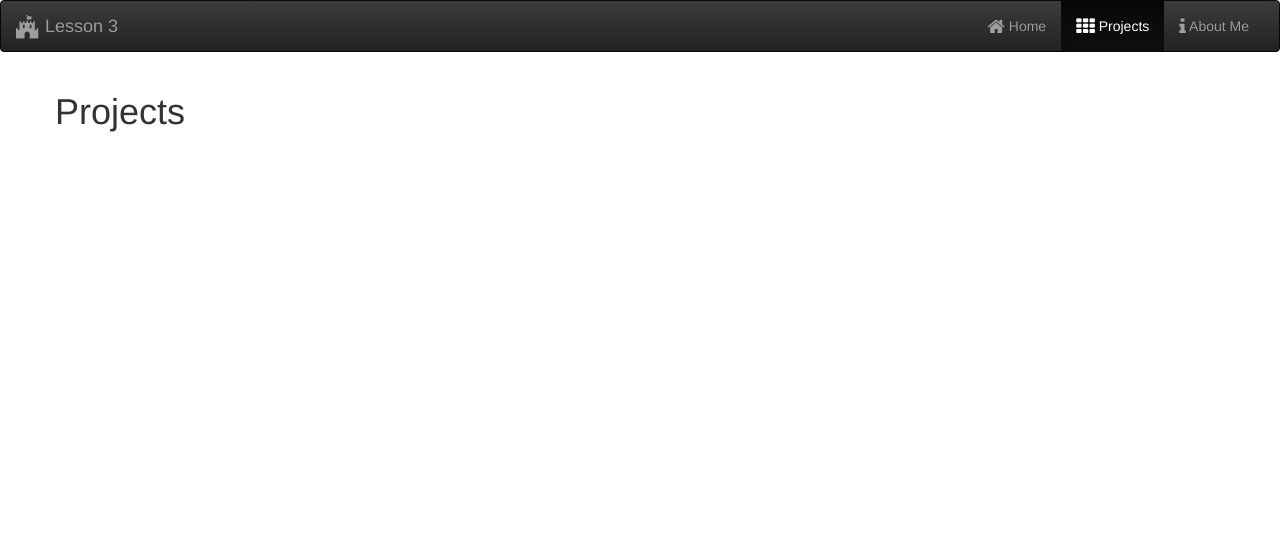
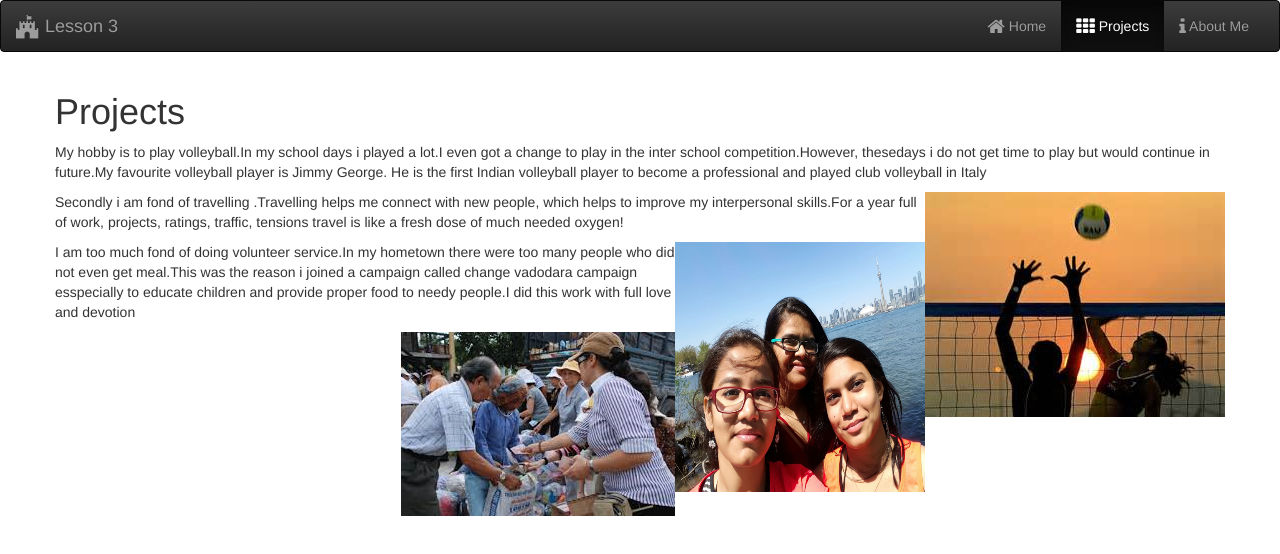
Before and after one commit to ThakkarNidhi/assignment1, a plain HTML site: page projects.html in a window 1280 px wide. Drawn offline with Linux system fonts and the light colour scheme; files whose address does not match are found by name.

Commit message:
added project page

```diff
--- a/Content/app.css
+++ b/Content/app.css
@@ -1 +1,6 @@
 /* custom css goes here */
+#project1{float:right}
+#project2{width:250px;height:250px}
+#log{width:450px;height:550px;float:right}
+#project2{float:right}
+#project3{float:right}
--- a/Scripts/app.js
+++ b/Scripts/app.js
@@ -9,15 +9,16 @@
     paragraphElements[0] = document.getElementById("paragraphOne");
     paragraphElements[1] = document.getElementById("paragraphTwo");
     paragraphElements[2] = document.getElementById("paragraphThree");
+    paragraphElements[3] = document.getElementById("paragraphFour");
 
     // define your paragraphs array;
     var paragraphs = [];
 
     // data for my pages
-    paragraphs[0] = "Hello I am Nidhi Thakkar.I am studying Software Engeering Technology at Centennial College progress campus ";
-    paragraphs[1] = "My mission is to  build a network of companies related to software, which will contribute to the development and wide spread usage of the company's software packages..";
-    paragraphs[2] = "for this mission i have come to canada leaving back my home country";
-
+    paragraphs[0] = "Hello I am Nidhi Thakkar.I am studying Software Engeering Technology at Centennial College progress campus.My mission is to  build a network of companies related to software, which will contribute to the development and wide spread usage of the company's software packages..for this mission i have come to canada leaving back my home country ";
+    paragraphs[1] = "My hobby is to play volleyball.In my school days i played a lot.I even got a change to play in the inter school competition.However, thesedays i do not get time to play but would continue in future.My favourite volleyball player is Jimmy George. He is the first Indian volleyball player to become a professional and played club volleyball in Italy  ";
+    paragraphs[2] = "Secondly i am fond of travelling .Travelling helps me connect with new people, which helps to improve my interpersonal skills.For a year full of work, projects, ratings, traffic, tensions travel is like a fresh dose of much needed oxygen!";
+    paragraphs[3]="I am too much fond of doing volunteer service.In my hometown there were too many people who did not even get meal.This was the reason i joined a campaign called change vadodara campaign esspecially to educate children and provide proper food to needy people.I did this work with full love and devotion"
     // second way to define an array
     //var paragraphs = new Array();
 
--- a/projects.html
+++ b/projects.html
@@ -36,6 +36,7 @@
                 </ul>
             </div>
             <!-- /.navbar-collapse -->
+
         </div>
         <!-- /.container-fluid -->
     </nav>
@@ -43,9 +44,13 @@
     <div class="container">
         <div class="row">
             <h1>Projects</h1>
+            <p id="paragraphTwo"></p>
+                <img id="project1" src="C:\Users\Nidhi\Desktop\assignment1comp125\assests\th.jpg" alt="project1">
 
-            <p id="">
-
+                <p id="paragraphThree"></p>
+                    <img id="project2" src="C:\Users\Nidhi\Desktop\assignment1comp125\assests\IMG-20160530-WA0041.jpg" alt="project2">
+                    <p id="paragraphFour"></p>
+                        <img id="project3" src="C:\Users\Nidhi\Desktop\assignment1comp125\assests\untitled.png" alt="project3">
 
                     </p>
         </div>
```
Also changed, not shown: index.html (+4 -4 lines), assests/IMG-20160530-WA0041.jpg (added), assests/th.jpg (added), assests/untitled.png (added). Lines whose indentation alone changed are shown as unchanged.
